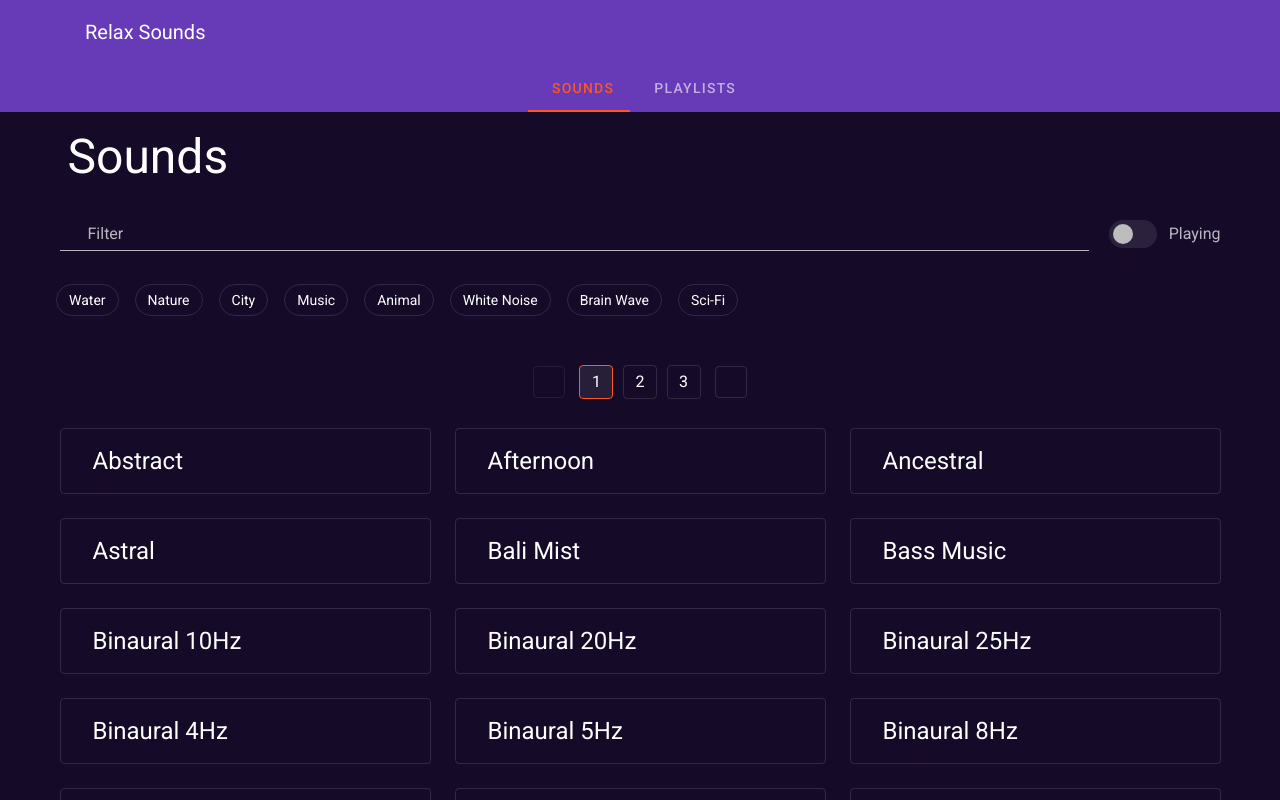
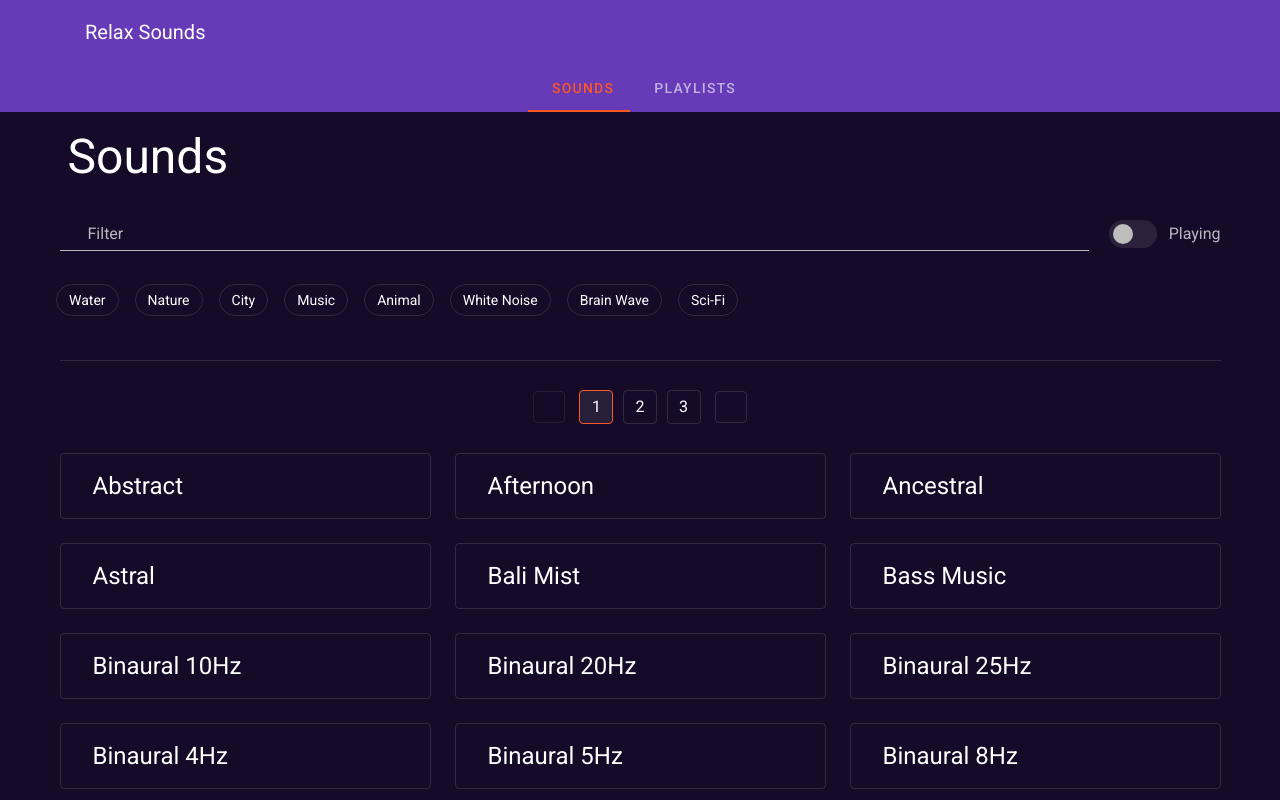
Before and after one commit to gabe565/relax-sounds, a Vue app in the folder frontend/: page /sounds in a window 1280 px wide. Shown: the top 800 px of the page. Built offline with nearby package versions, Linux system fonts and the light colour scheme; some icons are missing.

Commit message:
:lipstick: Add divider between filters and main sounds page

```diff
--- a/frontend/src/components/Filters.vue
+++ b/frontend/src/components/Filters.vue
@@ -25,6 +25,11 @@
           {{ tag.name }}
         </v-chip>
       </v-chip-group>
+    </v-row>
+    <v-row>
+      <v-col>
+        <v-divider/>
+      </v-col>
     </v-row>
     <v-row>
       <v-col>
```
